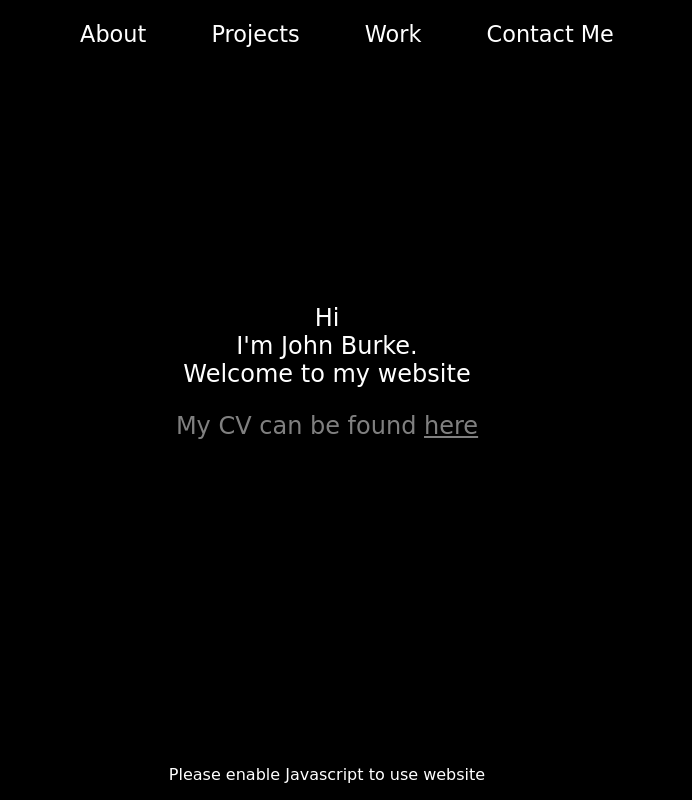
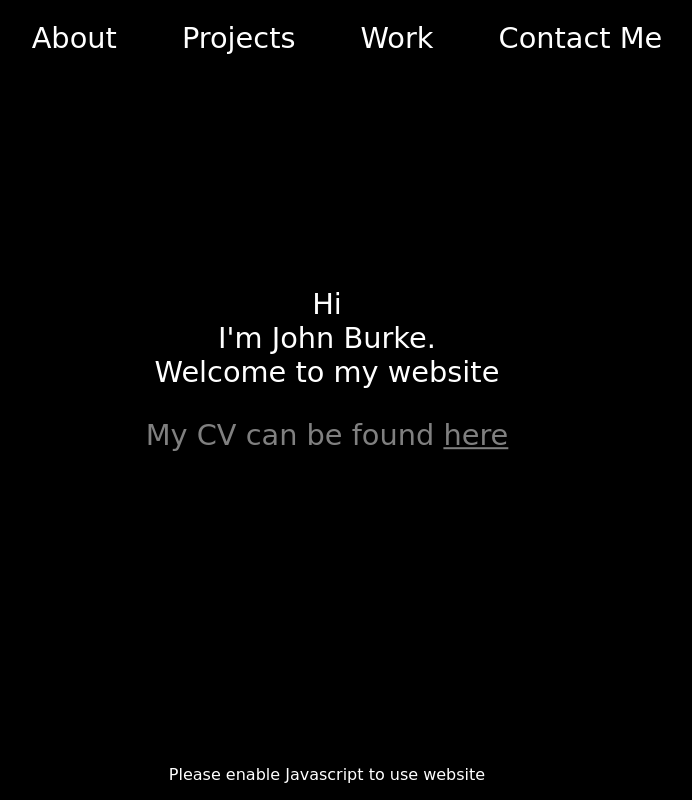
Before and after one commit to JohnBurke4/JohnBurke4.github.io, a plain HTML site: page index.html in a window 1280 px wide. Shown: the whole page, without its empty margins (313-1005 px from the left). Drawn offline with Linux system fonts and the light colour scheme.

Commit message:
Update styles.css

```diff
--- a/styles.css
+++ b/styles.css
@@ -12,7 +12,7 @@ ul.nav li p{
   color: white;
   margin: auto;
   padding: 5px 30px 5px 30px;
-  font-size: 1.4em;
+  font-size: 1.8em;
 
 }
 
@@ -45,7 +45,7 @@ h2 {
   text-align: center;
   align-items: center;
   justify-content: center;
-  font-size: 1.5em;
+  font-size: 1.2em;
 }
 
 body{
@@ -67,4 +67,5 @@ footer{
   left: 50%;
   -ms-transform: translate(-50%, -50%);
   transform: translate(-50%, -50%);
+  font-size: 1.5em;
 }
```
